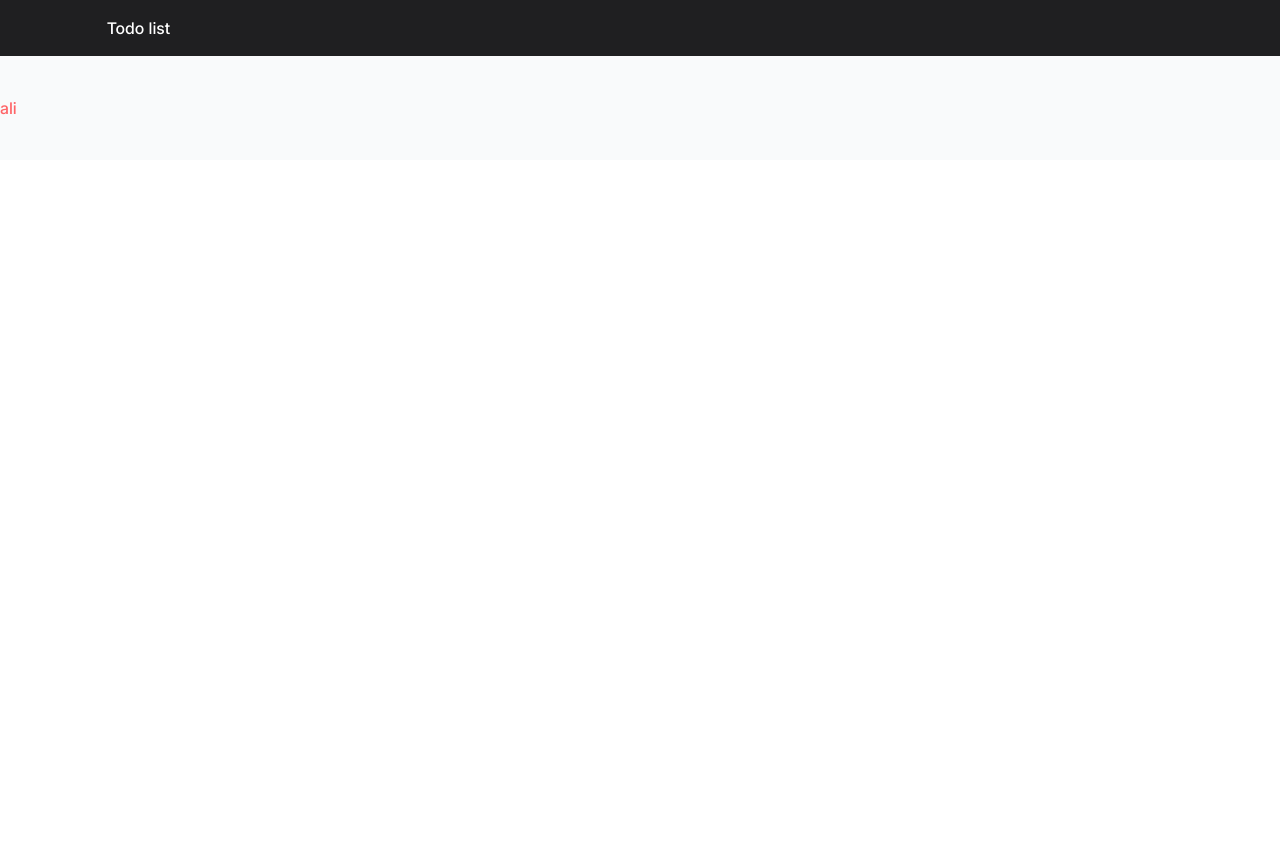
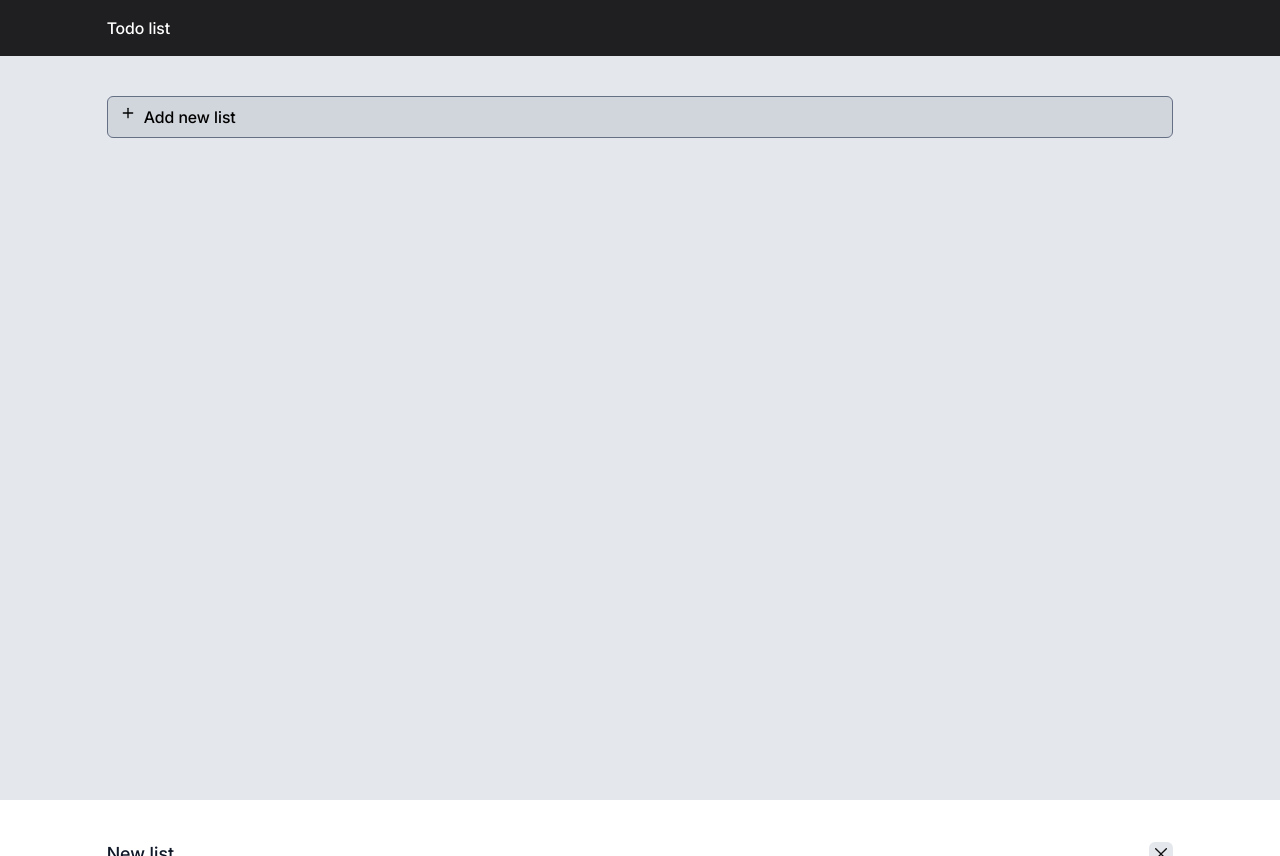
Before and after one commit to ali-sheikhali/todo-list, a Next.js app: page / in a window 1280 px wide. Before the commit the page ends 800 px from the top, so only its background shows below. Built offline with nearby package versions, Linux system fonts and the light colour scheme.

Commit message:
feat: add new list

```diff
--- a/app/layout.tsx
+++ b/app/layout.tsx
@@ -1,7 +1,7 @@
 import type { Metadata } from "next";
 import { Geist, Geist_Mono } from "next/font/google";
 import "./globals.css";
-import NavBar from "@/components/layout/NavBar";
+import NavBar from "@components/layout/NavBar";
 
 const geistSans = Geist({
   variable: "--font-geist-sans",
--- a/app/page.tsx
+++ b/app/page.tsx
@@ -1,7 +1,9 @@
+import AddNewList from "@components/homePage/AddNewList";
+
 export default function Home() {
-  return (
- <div className="text-red-400 bg-[#F9FAFB] w-full py-10">
-    ali
-   </div>
-  );
+  return <div className="bg-stroke-primary min-h-screen w-full py-10">
+    <div className="w-10/12 mx-auto">
+      <AddNewList />
+    </div>
+  </div>
 }
--- /dev/null
+++ b/components/common/BottomSheet.tsx
@@ -0,0 +1,71 @@
+import { useClickOutSide } from "hooks/useClickOutSide";
+import Image from "next/image";
+import closeIcon from "public/icons/close.svg";
+import { useEffect, useRef } from "react";
+
+interface BottomSheetProps {
+  title: string;
+  children: React.ReactNode;
+  onClose: () => void;
+  isOpen: boolean;
+  height: string;
+}
+
+export default function BottomSheet({
+  title,
+  children,
+  onClose,
+  isOpen,
+  height,
+}: BottomSheetProps) {
+
+  const ref = useRef(null);
+  useClickOutSide(ref , onClose );
+
+  /* --------------------------- no scroll backdrop --------------------------- */
+  useEffect(() => {
+    if (isOpen) {
+      document.body.style.overflow = "hidden";
+    } else {
+      document.body.style.overflow = "";
+    }
+    return () => {
+      document.body.style.overflow = "";
+    };
+  }, [isOpen]);
+
+  return (
+    <>
+      {/* --------------------------------- overlay --------------------------------  */}
+      <div
+        className={`fixed top-0 left-0 right-0 bottom-0 bg-black/30 transition-opacity z-40
+          ${
+            isOpen
+              ? "opacity-100 backdrop-blur-sm"
+              : "opacity-0 pointer-events-none"
+          }`}
+      ></div>
+      {/* --------------------------------- bottom sheet --------------------------------  */}
+      <div
+        className={`
+        ${isOpen ? "translate-y-0" : "translate-y-full"}
+        fixed bottom-0 left-0 right-0 pt-10 bg-white transition-transform duration-300 ease-in z-50
+        `}
+        style={{ height }}
+      >
+        <div ref={ref} className="w-10/12 mx-auto">
+          <div className="flex justify-between items-center">
+            <h5 className="text-primary text-lg">{title}</h5>
+            <div
+              onClick={onClose}
+              className="cursor-pointer bg-stroke-primary rounded-md p-1 "
+            >
+              <Image src={closeIcon} width={16} height={16} alt="close-icon" />
+            </div>
+          </div>
+          <div className="overflow-y-auto mt-10">{children}</div>
+        </div>
+      </div>
+    </>
+  );
+}
--- /dev/null
+++ b/components/homePage/AddNewList.tsx
@@ -0,0 +1,32 @@
+"use client";
+import BottomSheet from "@components/common/BottomSheet";
+import Image from "next/image";
+import addIcon from "public/icons/add-icon.svg";
+import { useState } from "react";
+import NewList from "./NewList";
+export default function AddNewList() {
+  const [openBottomSheet, setOpenBottomSheet] = useState(false);
+
+  const handleClick = () => {
+    setOpenBottomSheet(true);
+  };
+  return (
+    <div>
+      <button
+        onClick={handleClick}
+        className="w-full flex gap-2 py-2 px-3 rounded-md bg-gray-300 border border-tertiary cursor-pointer"
+      >
+        <Image src={addIcon} width={16} height={16} alt="add-icon" />
+        <p>Add new list</p>
+      </button>
+      <BottomSheet
+        title="New list"
+        isOpen={openBottomSheet}
+        onClose={() => setOpenBottomSheet(false)}
+        height="50%"
+      >
+       <NewList />
+      </BottomSheet>
+    </div>
+  );
+}
--- /dev/null
+++ b/components/homePage/NewList.tsx
@@ -0,0 +1,24 @@
+export default function NewList() {
+
+  const handleChangeInput = (e) => {
+    const value = e.target.value;
+    console.log(value);
+  };
+
+  return (
+    <form className="w-full flex flex-col gap-6">
+      <input
+        type="text"
+        placeholder="new list"
+        className="w-full text-sm px-3  py-3 border border-stroke-primary rounded-md focus:outline-0 "
+        onChange={handleChangeInput}
+      />
+      <button
+        type="submit"
+        className="w-full bg-green text-white py-1 rounded-md"
+      >
+        submit
+      </button>
+    </form>
+  );
+}
--- a/components/layout/NavBar.tsx
+++ b/components/layout/NavBar.tsx
@@ -1,10 +1,11 @@
+import Link from "next/link";
+
 export default function NavBar() {
   return (
     <div className="w-full text-white bg-[#1F1F21]">
-        <div className="w-10/12 mx-auto py-4">
-
-      Todo list
-        </div>
+      <div className="w-10/12 mx-auto py-4">
+        <Link href="/">Todo list</Link>
+      </div>
     </div>
   );
 }
--- /dev/null
+++ b/hooks/useClickOutSide.ts
@@ -0,0 +1,17 @@
+import { RefObject, useEffect } from "react";
+
+export const useClickOutSide = (
+  ref: RefObject<HTMLDivElement | null>,
+  callback: () => void
+) => {
+  useEffect(() => {
+    function handleClickOutside(event: MouseEvent) {
+      if (ref.current && !ref.current.contains(event.target as Node)) {
+        callback();
+      }
+    }
+
+    document.addEventListener("mousedown", handleClickOutside);
+    return () => document.removeEventListener("mousedown", handleClickOutside);
+  }, [ref, callback]);
+};
--- a/tsconfig.json
+++ b/tsconfig.json
@@ -18,8 +18,11 @@
         "name": "next"
       }
     ],
+    "baseUrl": ".",
     "paths": {
-      "@/*": ["./*"]
+      "@components/*": ["components/*"],
+      "@styles/*": ["styles/*"],
+      "@app/*": ["app/*"]
     }
   },
   "include": ["next-env.d.ts", "**/*.ts", "**/*.tsx", ".next/types/**/*.ts"],
```
Also changed, not shown: public/icons/add-icon.svg (added), public/icons/close.svg (added).
